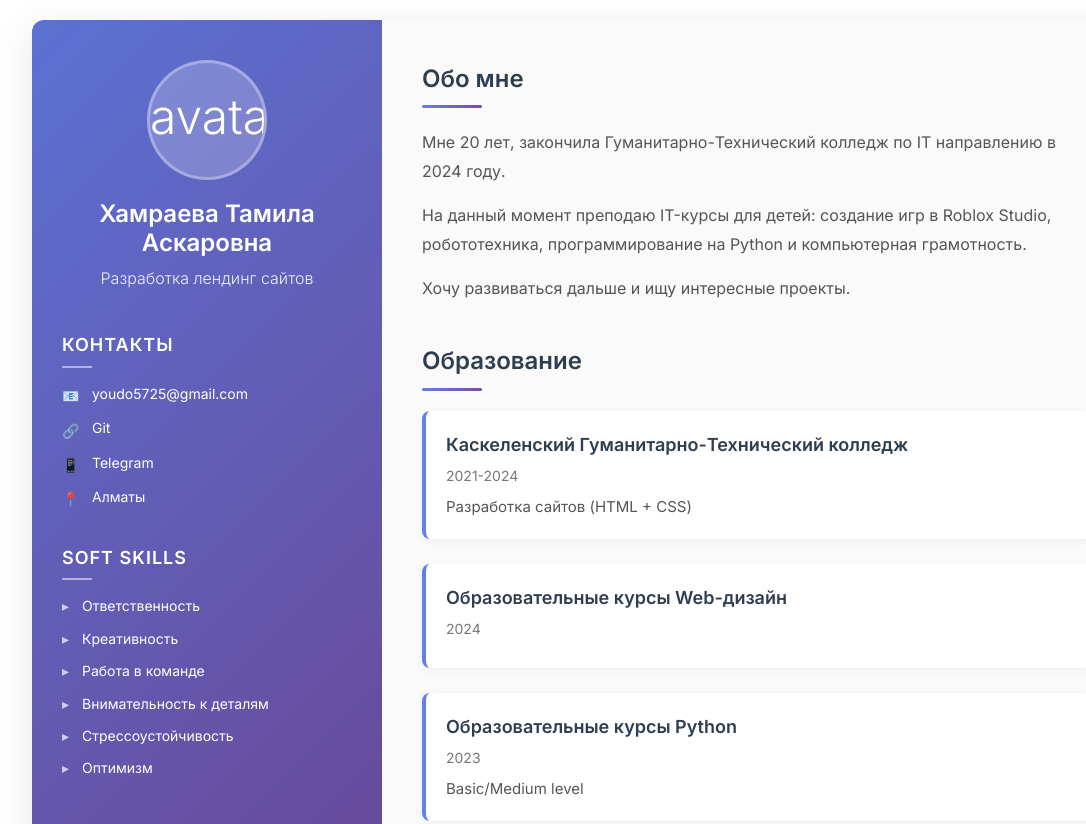
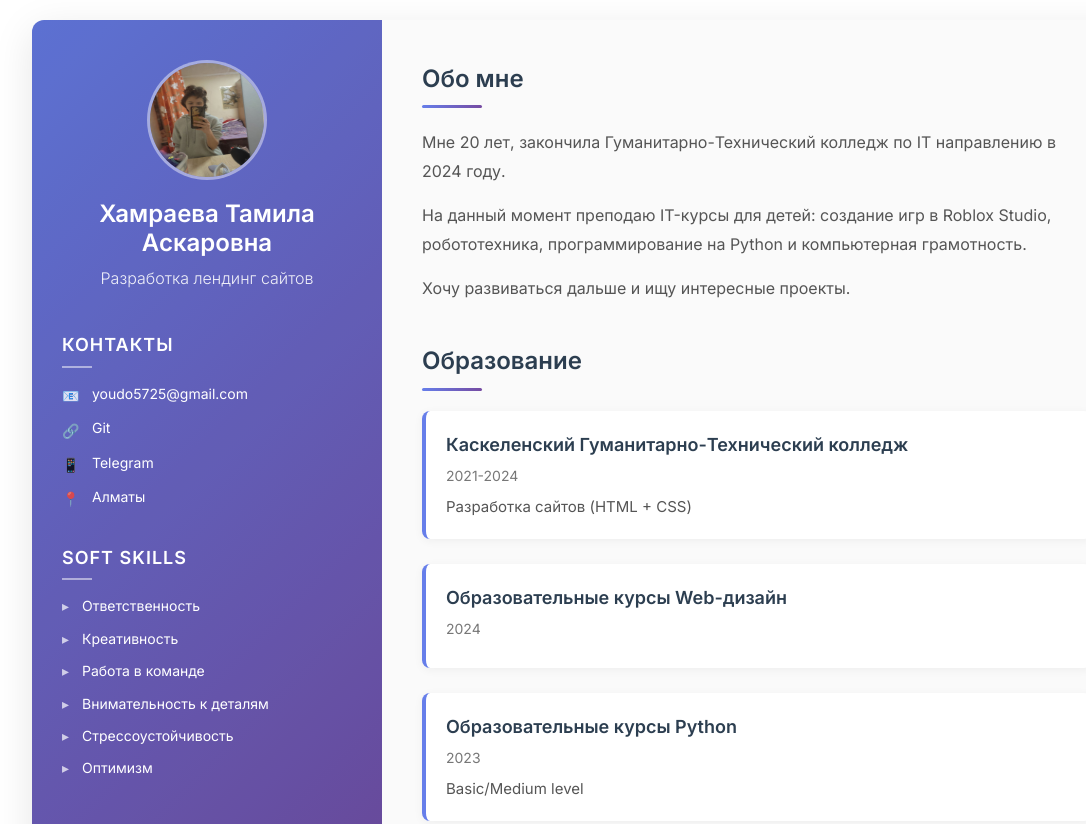
Before and after one commit to AngelOK-5725/python_projects, a plain HTML site: page index.html in a window 1280 px wide. Shown: the top 824 px of the page, without its empty margins (58-1144 px from the left). Drawn offline with Linux system fonts and the light colour scheme.

Commit message:
index.html

```diff
--- a/index.html
+++ b/index.html
@@ -298,7 +298,7 @@
         <!-- Left Column -->
         <div class="left-column">
             <div class="profile-section">
-                <img src="assets/img.jpg" class="profile-photo" alt="avatar">
+                <img src="img.jpg" class="profile-photo" alt="avatar">
                 <h1 class="name">Хамраева Тамила<br>Аскаровна</h1>
                 <p class="position">Разработка лендинг сайтов</p>
             </div>
```
